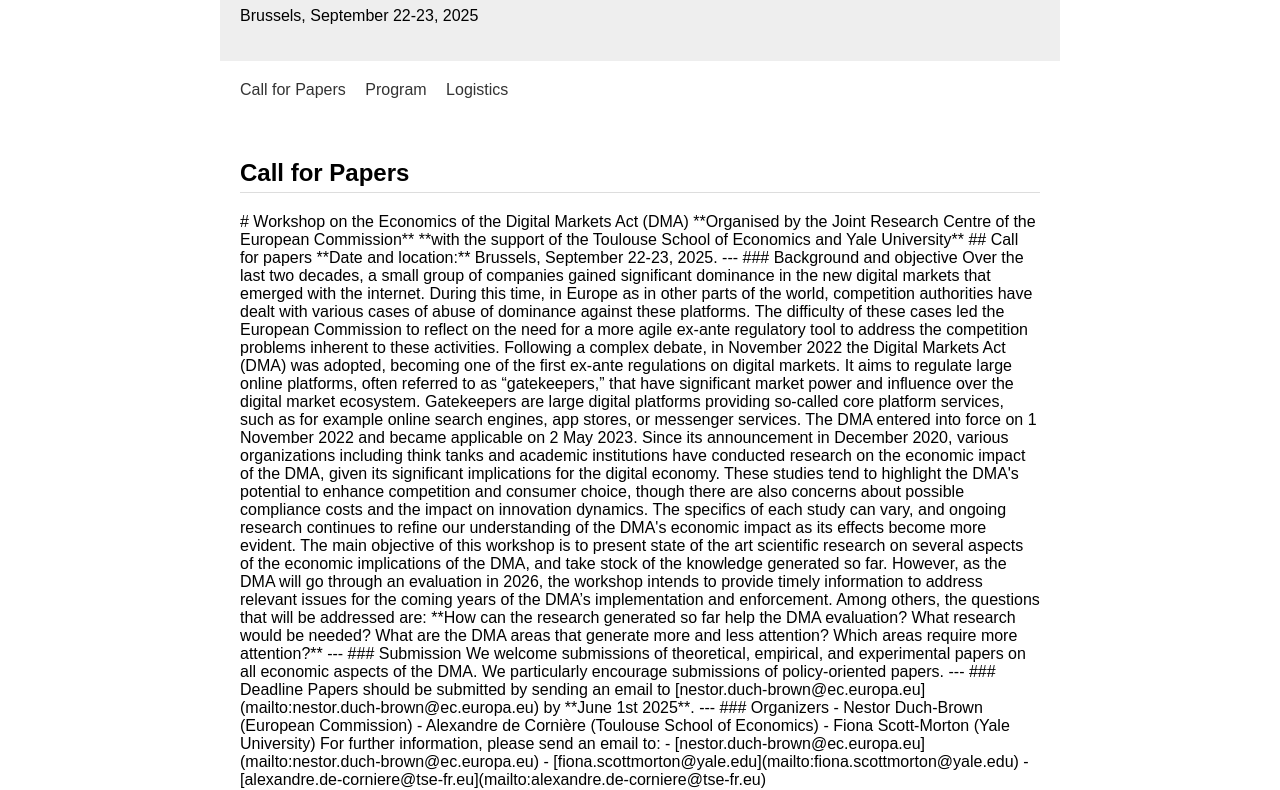
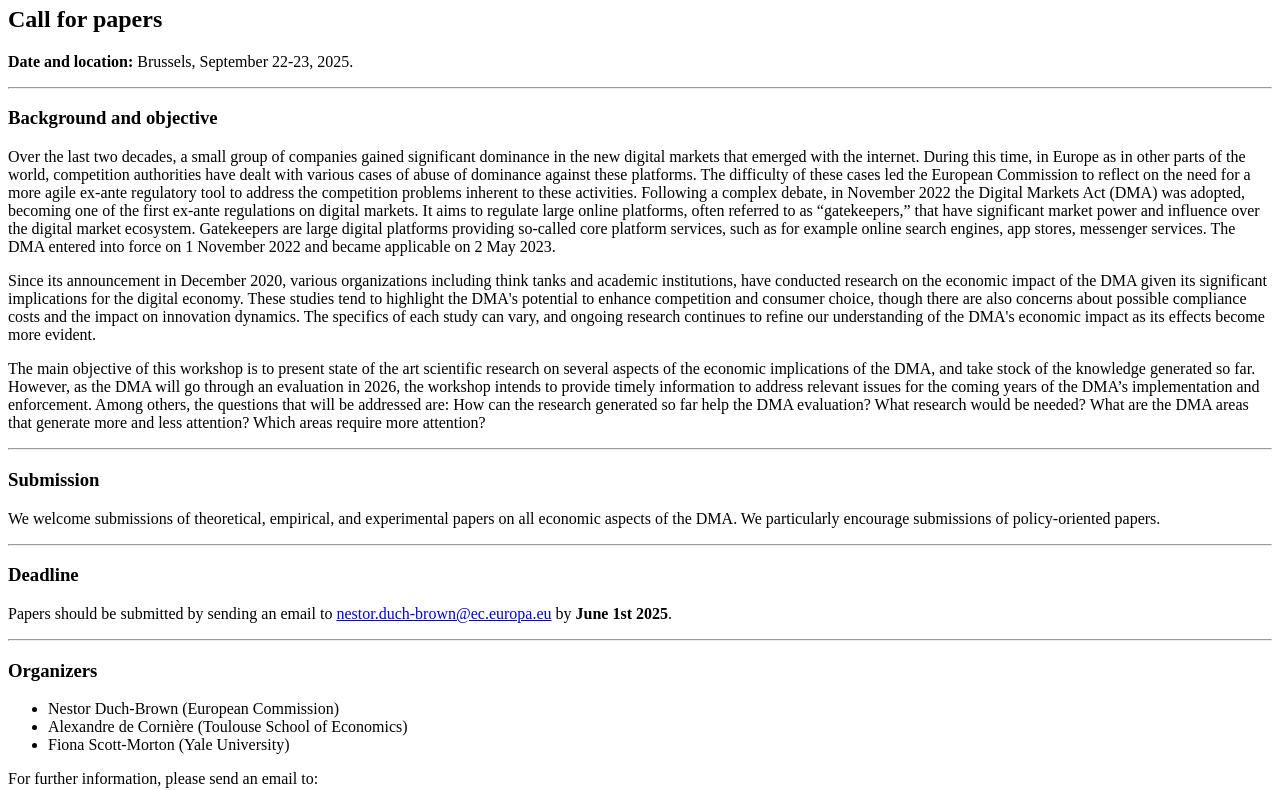
Before and after one commit to adecorniere/DMA-Workshop-2025, a plain HTML site: page index.html in a window 1280 px wide. Shown: the part 130-920 px from the top of the page. Drawn offline with Linux system fonts and the light colour scheme.

Commit message:
Update index.html

```diff
--- a/index.html
+++ b/index.html
@@ -2,147 +2,93 @@
 <html lang="en">
 <head>
   <meta charset="UTF-8">
-  <title>Workshop on the Economics of the Digital Markets Act</title>
-  <meta name="viewport" content="width=device-width, initial-scale=1.0">
-  <!-- If you have a style.css, you can link it like this:
-       <link rel="stylesheet" href="style.css"> -->
-  <style>
-    /* Basic CSS just for demonstration */
-    body {
-      font-family: Arial, sans-serif;
-      margin: 0;
-      padding: 0;
-    }
-    header, nav, section, footer {
-      padding: 20px;
-      margin: auto;
-      max-width: 800px;
-    }
-    header {
-      background: #eee;
-    }
-    nav a {
-      margin-right: 15px;
-      text-decoration: none;
-      color: #333;
-    }
-    nav a:hover {
-      text-decoration: underline;
-    }
-    section {
-      margin-bottom: 40px;
-    }
-    h2 {
-      border-bottom: 1px solid #ddd;
-      padding-bottom: 5px;
-    }
-    footer {
-      background: #eee;
-      text-align: center;
-      padding: 10px;
-    }
-  </style>
+  <title>Workshop on the Economics of the Digital Markets Act (DMA)</title>
 </head>
 <body>
 
-  <header>
-    <h1>Workshop on the Economics of the Digital Markets Act</h1>
-    <p>Brussels, September 22-23, 2025</p>
-  </header>
+  <h1>Workshop on the Economics of the Digital Markets Act (DMA)</h1>
+  <p>
+    Organised by the Joint Research Centre of the European Commission<br>
+    with the support of the Toulouse School of Economics and Yale University
+  </p>
 
-  <nav>
-    <!-- These links jump to each section of the page -->
-    <a href="#cfp">Call for Papers</a>
-    <a href="#program">Program</a>
-    <a href="#logistics">Logistics</a>
-  </nav>
+  <h2>Call for papers</h2>
+  <p><strong>Date and location:</strong> Brussels, September 22-23, 2025.</p>
 
-  <!-- Call for Papers Section -->
-  <section id="cfp">
-    <h2>Call for Papers</h2>
-    <p>
-      <!-- Replace with the relevant text from your PDF or a summary -->
-      # Workshop on the Economics of the Digital Markets Act (DMA)
+  <hr>
 
-**Organised by the Joint Research Centre of the European Commission**
-**with the support of the Toulouse School of Economics and Yale University**
+  <h3>Background and objective</h3>
+  <p>
+    Over the last two decades, a small group of companies gained significant
+    dominance in the new digital markets that emerged with the internet. During
+    this time, in Europe as in other parts of the world, competition authorities
+    have dealt with various cases of abuse of dominance against these platforms.
+    The difficulty of these cases led the European Commission to reflect on the
+    need for a more agile ex-ante regulatory tool to address the competition
+    problems inherent to these activities. Following a complex debate, in
+    November 2022 the Digital Markets Act (DMA) was adopted, becoming one of
+    the first ex-ante regulations on digital markets. It aims to regulate large
+    online platforms, often referred to as “gatekeepers,” that have significant
+    market power and influence over the digital market ecosystem. Gatekeepers
+    are large digital platforms providing so-called core platform services, such
+    as for example online search engines, app stores, messenger services. The
+    DMA entered into force on 1 November 2022 and became applicable on 2 May 2023.
+  </p>
+  <p>
+    Since its announcement in December 2020, various organizations including
+    think tanks and academic institutions, have conducted research on the
+    economic impact of the DMA given its significant implications for the
+    digital economy. These studies tend to highlight the DMA's potential to
+    enhance competition and consumer choice, though there are also concerns
+    about possible compliance costs and the impact on innovation dynamics. The
+    specifics of each study can vary, and ongoing research continues to refine
+    our understanding of the DMA's economic impact as its effects become more
+    evident.
+  </p>
+  <p>
+    The main objective of this workshop is to present state of the art scientific
+    research on several aspects of the economic implications of the DMA, and take
+    stock of the knowledge generated so far. However, as the DMA will go through
+    an evaluation in 2026, the workshop intends to provide timely information to
+    address relevant issues for the coming years of the DMA’s implementation and
+    enforcement. Among others, the questions that will be addressed are: How can
+    the research generated so far help the DMA evaluation? What research would be
+    needed? What are the DMA areas that generate more and less attention? Which
+    areas require more attention?
+  </p>
 
-## Call for papers
+  <hr>
 
-**Date and location:** Brussels, September 22-23, 2025.
+  <h3>Submission</h3>
+  <p>
+    We welcome submissions of theoretical, empirical, and experimental papers on
+    all economic aspects of the DMA. We particularly encourage submissions of
+    policy-oriented papers.
+  </p>
 
----
+  <hr>
 
-### Background and objective
+  <h3>Deadline</h3>
+  <p>
+    Papers should be submitted by sending an email to
+    <a href="mailto:nestor.duch-brown@ec.europa.eu">nestor.duch-brown@ec.europa.eu</a>
+    by <strong>June 1st 2025</strong>.
+  </p>
 
-Over the last two decades, a small group of companies gained significant dominance in the new digital markets that emerged with the internet. During this time, in Europe as in other parts of the world, competition authorities have dealt with various cases of abuse of dominance against these platforms. The difficulty of these cases led the European Commission to reflect on the need for a more agile ex-ante regulatory tool to address the competition problems inherent to these activities. Following a complex debate, in November 2022 the Digital Markets Act (DMA) was adopted, becoming one of the first ex-ante regulations on digital markets. It aims to regulate large online platforms, often referred to as “gatekeepers,” that have significant market power and influence over the digital market ecosystem. Gatekeepers are large digital platforms providing so-called core platform services, such as for example online search engines, app stores, or messenger services. The DMA entered into force on 1 November 2022 and became applicable on 2 May 2023.
+  <hr>
 
-Since its announcement in December 2020, various organizations including think tanks and academic institutions have conducted research on the economic impact of the DMA, given its significant implications for the digital economy. These studies tend to highlight the DMA's potential to enhance competition and consumer choice, though there are also concerns about possible compliance costs and the impact on innovation dynamics. The specifics of each study can vary, and ongoing research continues to refine our understanding of the DMA's economic impact as its effects become more evident.
-
-The main objective of this workshop is to present state of the art scientific research on several aspects of the economic implications of the DMA, and take stock of the knowledge generated so far. However, as the DMA will go through an evaluation in 2026, the workshop intends to provide timely information to address relevant issues for the coming years of the DMA’s implementation and enforcement. Among others, the questions that will be addressed are: **How can the research generated so far help the DMA evaluation? What research would be needed? What are the DMA areas that generate more and less attention? Which areas require more attention?**
-
----
-
-### Submission
-
-We welcome submissions of theoretical, empirical, and experimental papers on all economic aspects of the DMA. We particularly encourage submissions of policy-oriented papers.
-
----
-
-### Deadline
-
-Papers should be submitted by sending an email to
-[nestor.duch-brown@ec.europa.eu](mailto:nestor.duch-brown@ec.europa.eu) by **June 1st 2025**.
-
----
-
-### Organizers
-
-- Nestor Duch-Brown (European Commission)
-- Alexandre de Cornière (Toulouse School of Economics)
-- Fiona Scott-Morton (Yale University)
-
-For further information, please send an email to:
-- [nestor.duch-brown@ec.europa.eu](mailto:nestor.duch-brown@ec.europa.eu)
-- [fiona.scottmorton@yale.edu](mailto:fiona.scottmorton@yale.edu)
-- [alexandre.de-corniere@tse-fr.eu](mailto:alexandre.de-corniere@tse-fr.eu)
-
-  </section>
-
-  <!-- Program Section -->
-  <section id="program">
-    <h2>Program</h2>
-    <p>
-      <!-- Insert your schedule, speaker list, or tentative agenda here -->
-      <strong>September 22:</strong> Keynotes, Panels, Poster Sessions, etc. <br>
-      <strong>September 23:</strong> Breakout Workshops, Concluding Remarks...
-    </p>
-  </section>
-
-  <!-- Logistics Section -->
-  <section id="logistics">
-    <h2>Logistics</h2>
-    <p>
-      <!-- Add location, travel, and accommodation info -->
-      <strong>Venue:</strong> European Commission Building, Brussels. <br>
-      <strong>Accommodation:</strong> Nearby hotels, recommended options...
-    </p>
-    <p>
-      For any inquiries, please contact the organizers:
-      <ul>
-        <li><a href="mailto:nestor.duch-brown@ec.europa.eu">nestor.duch-brown@ec.europa.eu</a></li>
-        <li><a href="mailto:fiona.scottmorton@yale.edu">fiona.scottmorton@yale.edu</a></li>
-        <li><a href="mailto:alexandre.de-corniere@tse-fr.eu">alexandre.de-corniere@tse-fr.eu</a></li>
-      </ul>
-    </p>
-  </section>
-
-  <footer>
-    <p>
-      &copy; 2025 Workshop on the Economics of the DMA |
-      <a href="mailto:nestor.duch-brown@ec.europa.eu">Contact us</a>
-    </p>
-  </footer>
+  <h3>Organizers</h3>
+  <ul>
+    <li>Nestor Duch-Brown (European Commission)</li>
+    <li>Alexandre de Cornière (Toulouse School of Economics)</li>
+    <li>Fiona Scott-Morton (Yale University)</li>
+  </ul>
+  <p>
+    For further information, please send an email to:<br>
+    <a href="mailto:nestor.duch-brown@ec.europa.eu">nestor.duch-brown@ec.europa.eu</a><br>
+    <a href="mailto:fiona.scottmorton@yale.edu">fiona.scottmorton@yale.edu</a><br>
+    <a href="mailto:alexandre.de-corniere@tse-fr.eu">alexandre.de-corniere@tse-fr.eu</a>
+  </p>
 
 </body>
 </html>
```
